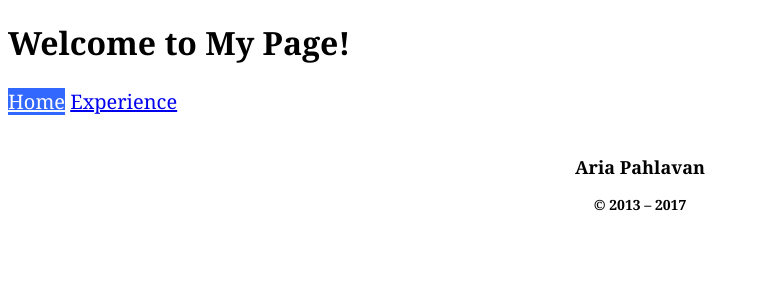
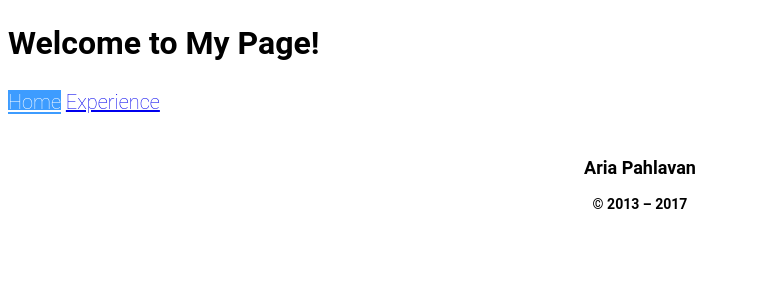
Before and after one commit to ariapahlavan/ariapahlavan.github.io, a Jekyll site: the page built from index.html, in a window 1280 px wide. Shown: the top 300 px of the page, without its empty margins (0-759 px from the left). Built offline with Jekyll 4.4.1, drawn with Linux system fonts in a browser that asks for light colours.

Commit message:
update family font

```diff
--- a/css/common.css
+++ b/css/common.css
@@ -2,11 +2,11 @@ html {
     margin: 0;
     padding: 0;
 
-    font: normal 100%/1.4 Georgia,serif;
+    font: lighter 100%/1.4 'Roboto', sans-serif;
 }
 
 .current {
-    background-color: #3368ff;
+    background-color: #3d9cff;
     color: #fff;
 }
 
```
